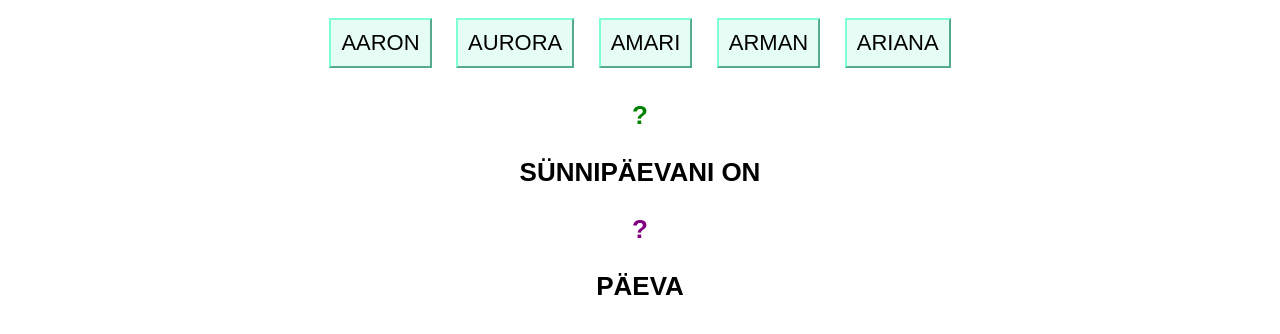
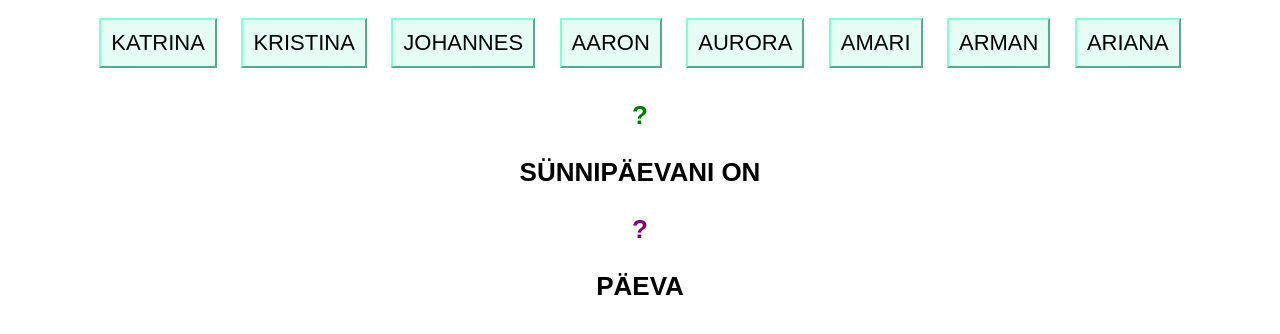
Before and after one commit to maeorg/synnad, a plain HTML site: page index.html in a window 1280 px wide. Drawn offline with Linux system fonts and the light colour scheme.

Commit message:
Update index.html

```diff
--- a/index.html
+++ b/index.html
@@ -23,7 +23,7 @@
                 const synnaAurora = new Date("2014-05-18");
                 const synnaAmari = new Date("2016-06-15");
                 const synnaArman = new Date("2018-09-22");
-                const synnaAriana = new Date("2022-01-01");
+                const synnaAriana = new Date("2022-09-26");
 
                 document.querySelector('#aaron').onclick = () => {
                     var days = calculate_days(synnaAaron)
@@ -72,6 +72,9 @@
         </script>
     </head>
     <body style="text-align: center; font-family: Arial, Helvetica, sans-serif;">
+        <button id="katrina">KATRINA</button>
+        <button id="kristina">KRISTINA</button>
+        <button id="johannes">JOHANNES</button>
         <button id="aaron">AARON</button>
         <button id="aurora">AURORA</button>
         <button id="amari">AMARI</button>
```
